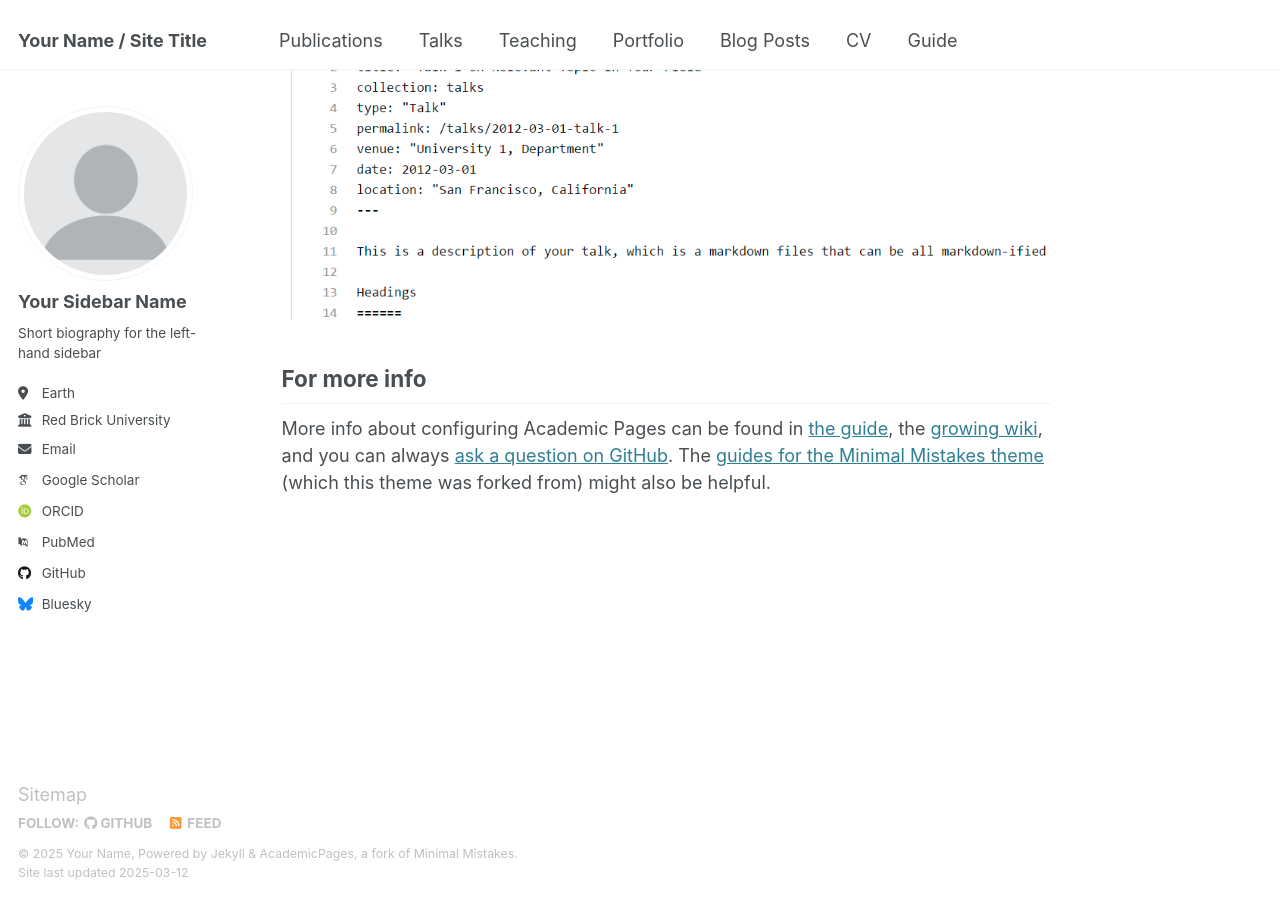
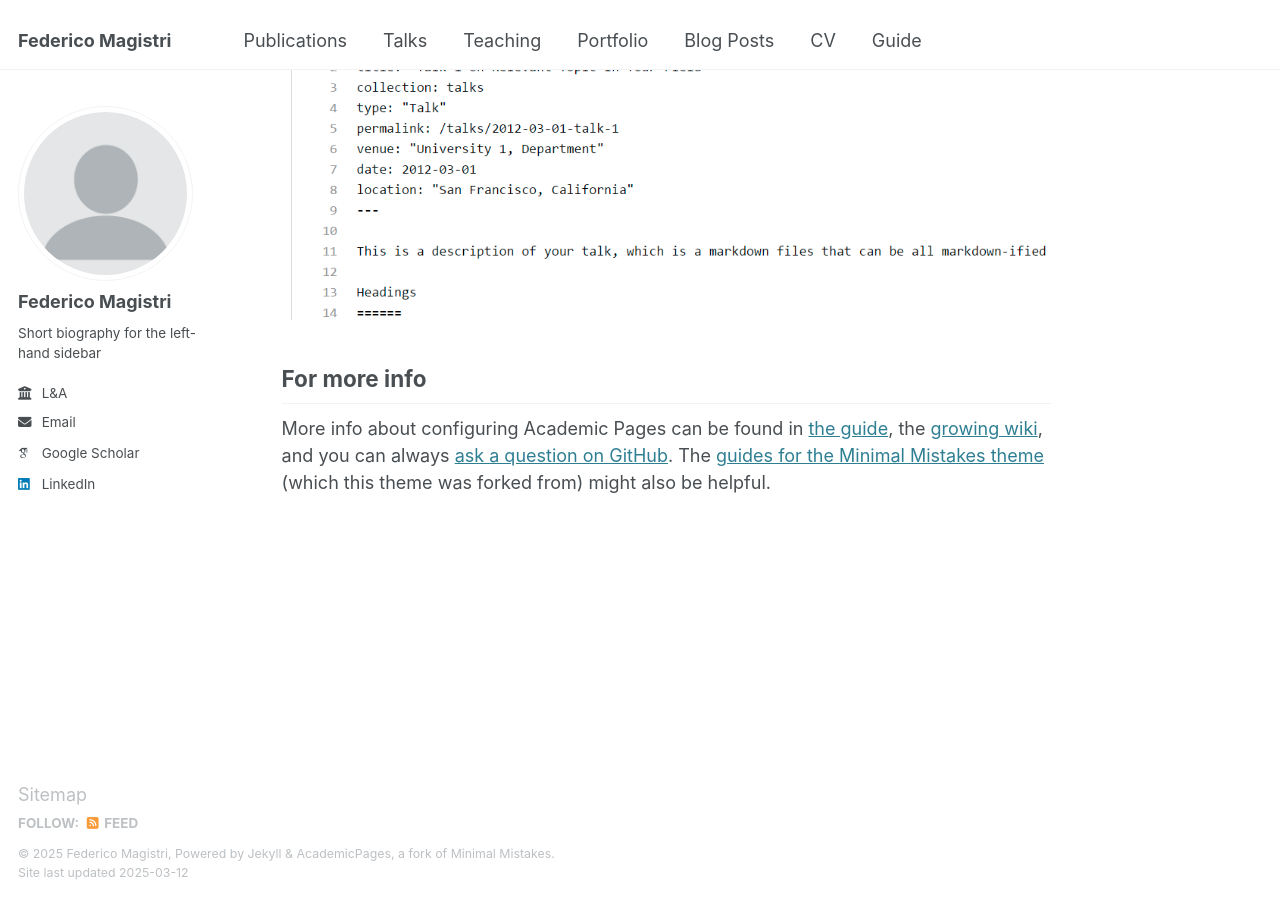
Before and after one commit to magistri/magistri.github.io, a Jekyll site: the page built from _pages/about.md, in a window 1280 px wide and 900 px high, scrolled down 2642 px. Built offline with Jekyll 4.4.1, drawn with Linux system fonts in a browser that asks for light colours; some web fonts are replaced.

Commit message:
starting bio

```diff
--- a/_config.yml
+++ b/_config.yml
@@ -9,13 +9,13 @@
 # Basic Site Settings
 locale                   : "en-US"
 site_theme               : "default"
-title                    : "Your Name / Site Title"
+title                    : "Federico Magistri"
 title_separator          : "-"
-name                     : &name "Your Name"
-description              : &description "personal description"
-url                      : https://academicpages.github.io # the base hostname & protocol for your site e.g. "https://[your GitHub username].github.io"
+name                     : &name "Federico Magistri"
+description              : &description "Principal Perception Engineer"
+url                      : https://magistri.github.io # the base hostname & protocol for your site e.g. "https://[your GitHub username].github.io"
 baseurl                  : "" # the subpath of your site, e.g. "/blog"
-repository               : "academicpages/academicpages.github.io"
+repository               : "magistri/magistri.github.io"
 
 # Site Author - The following control what appear as part of the author content on the side bar.
 #               If a field is blank the icon and link will not appear, otherwise it will be shown.
@@ -23,21 +23,21 @@ repository               : "academicpages/academicpages.github.io"
 author:
   # Biographic information
   avatar           : "profile.png"
-  name             : "Your Sidebar Name"
+  name             : "Federico Magistri"
   pronouns         : # example: "she/her"
   bio              : "Short biography for the left-hand sidebar"
-  location         : "Earth"
-  employer         : "Red Brick University"
+  location         : # "Earth"
+  employer         : "L&A"
   uri              : # URL
   email            : "none@example.org"
 
   # Academic websites
   arxiv            : # URL - Update with the correct link to your profile
-  googlescholar    : "https://scholar.google.com/citations?user=PS_CX0AAAAAJ"
+  googlescholar    : "https://scholar.google.com/citations?user=irT8pKcAAAAJ&hl=en"
   impactstory      : # URL
-  orcid            : "http://orcid.org/yourorcidurl"
+  orcid            : # http://orcid.org/yourorcidurl"
   semantic         : # URL
-  pubmed           : "https://www.ncbi.nlm.nih.gov/pubmed/?term=john+snow"
+  pubmed           : # "https://www.ncbi.nlm.nih.gov/pubmed/?term=john+snow"
   researchgate     : # URL
   scopus           : # URL
 
@@ -45,12 +45,12 @@ author:
   bitbucket        : # Username - Update with your username on the site
   codepen          : # Username
   dribbble         : # Username
-  github           : "academicpages"
+  github           : # "academicpages"
   kaggle           : # Username
   stackoverflow    : # User number or user number and name (i.e., use "1" or "1/jeff-atwood")
 
   # Social media
-  bluesky          : "bsky.app" # Replace this with you Bluesky username
+  bluesky          : # Replace this with you Bluesky username
   facebook         : # Username
   flickr           : # Username
   foursquare       : # Username
@@ -59,7 +59,7 @@ author:
   keybase          : # Username
   instagram        : # Username
   lastfm           : # Username
-  linkedin         : # Username
+  linkedin         : "https://www.linkedin.com/in/federicomagistri/"
   mastodon         : # URL
   medium           : # URL
   pinterest        : # Username
```
